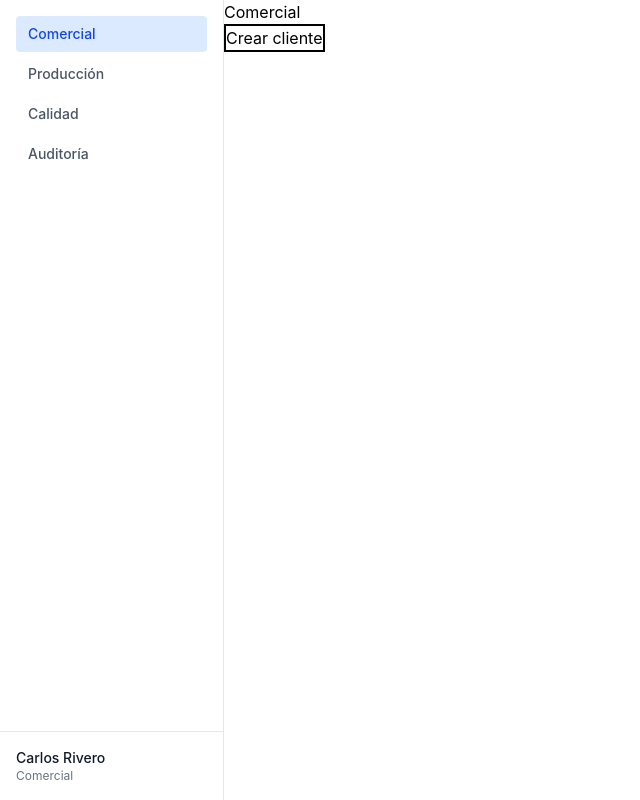
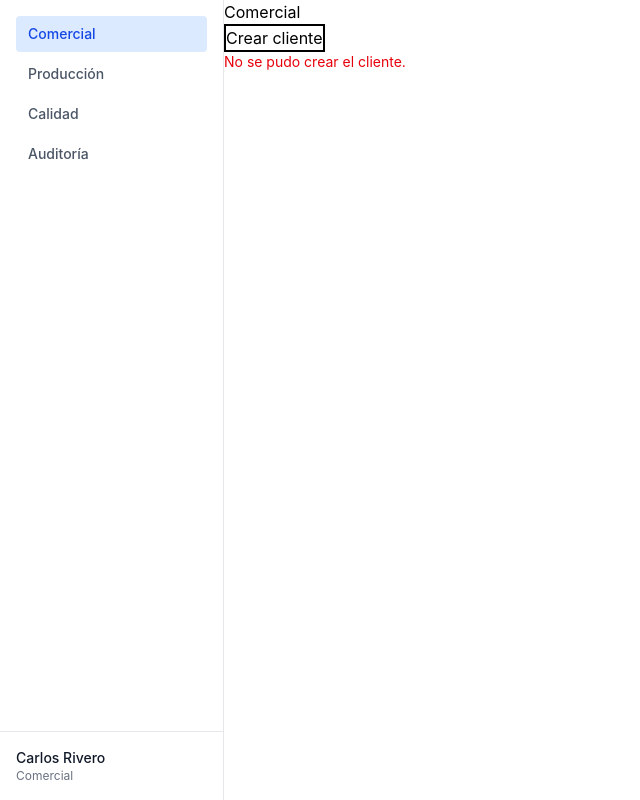
Before and after one commit to No-Country-simulation/S08-26-EQUIPO21-QualityTrack, a React (Vite) app in the folder apps/frontend/: page /commercial in a window 1280 px wide. Both pictures are taken after a click on the button "Crear cliente". Shown: the whole page, without its empty margins (0-640 px from the left). Built offline with nearby package versions, Linux system fonts and the light colour scheme; no server answers.

Commit message:
feat(commercial): use mutation for customer create (#62)
* feat(frontend): add React Query setup

* feat(commercial): use mutation for customer create

* test: ensure 'Crear cliente' button is enabled after successful customer creation

```diff
--- a/apps/frontend/package.json
+++ b/apps/frontend/package.json
@@ -14,6 +14,7 @@
   },
   "dependencies": {
     "@tailwindcss/vite": "^4.3.3",
+    "@tanstack/react-query": "^5.102.8",
     "axios": "^1.20.0",
     "react": "^19.2.8",
     "react-dom": "^19.2.8",
@@ -22,6 +23,7 @@
   },
   "devDependencies": {
     "@eslint/js": "^10.0.1",
+    "@tanstack/react-query-devtools": "^5.102.8",
     "@testing-library/jest-dom": "^7.0.1",
     "@testing-library/react": "^16.3.3",
     "@testing-library/user-event": "^14.6.7",
--- a/apps/frontend/src/app/api/index.ts
+++ b/apps/frontend/src/app/api/index.ts
@@ -1,2 +1,3 @@
 export { apiClient } from './client';
 export { endpoints } from './endpoints';
+export { queryKeys } from './query-keys';
--- /dev/null
+++ b/apps/frontend/src/app/api/query-keys.ts
@@ -0,0 +1,11 @@
+// Convención de query keys: un factory por entidad, jerárquico
+// (all -> list -> detail), así invalidar `customers.all` invalida
+// también cualquier `list`/`detail` derivado. Cada feature nueva agrega
+// su propia entrada acá en vez de escribir arrays de keys sueltos.
+export const queryKeys = {
+  customers: {
+    all: ['customers'] as const,
+    list: () => [...queryKeys.customers.all, 'list'] as const,
+    detail: (id: string) => [...queryKeys.customers.all, 'detail', id] as const,
+  },
+};
--- /dev/null
+++ b/apps/frontend/src/app/providers/QueryProvider.tsx
@@ -0,0 +1,14 @@
+import { QueryClientProvider } from '@tanstack/react-query';
+import { ReactQueryDevtools } from '@tanstack/react-query-devtools';
+import type { ReactNode } from 'react';
+
+import { queryClient } from './query-client';
+
+export function QueryProvider({ children }: { children: ReactNode }) {
+  return (
+    <QueryClientProvider client={queryClient}>
+      {children}
+      {import.meta.env.DEV && <ReactQueryDevtools initialIsOpen={false} />}
+    </QueryClientProvider>
+  );
+}
--- /dev/null
+++ b/apps/frontend/src/app/providers/index.ts
@@ -0,0 +1,2 @@
+export { QueryProvider } from './QueryProvider';
+export { queryClient } from './query-client';
--- /dev/null
+++ b/apps/frontend/src/app/providers/query-client.ts
@@ -0,0 +1,10 @@
+import { QueryClient } from '@tanstack/react-query';
+
+export const queryClient = new QueryClient({
+  defaultOptions: {
+    queries: {
+      staleTime: 60 * 1000,
+      retry: 1,
+    },
+  },
+});
--- a/apps/frontend/src/features/commercial/components/CustomerCreateExample.tsx
+++ b/apps/frontend/src/features/commercial/components/CustomerCreateExample.tsx
@@ -1,3 +1,6 @@
+import { useMutation, useQueryClient } from '@tanstack/react-query';
+
+import { queryKeys } from '@/app/api';
 import { createCustomer } from '@/services/commercial';
 
 const customerExample = {
@@ -9,25 +12,27 @@ const customerExample = {
 };
 
 export function CustomerCreateExample() {
-  async function handleCreateCustomer() {
-    try {
-      const customer = await createCustomer(customerExample);
-
-      console.log('Cliente creado:', customer);
-    } catch (error) {
-      console.error(error);
-    }
-  }
+  const queryClient = useQueryClient();
+  const { mutate, isPending, isError } = useMutation({
+    mutationFn: createCustomer,
+    onSuccess: () => {
+      queryClient.invalidateQueries({ queryKey: queryKeys.customers.all });
+    },
+  });
 
   return (
     <section>
       <button
-        className="border-2 cursor-pointer"
+        className="border-2 cursor-pointer disabled:cursor-not-allowed disabled:opacity-50"
         type="button"
-        onClick={handleCreateCustomer}
+        disabled={isPending}
+        onClick={() => mutate(customerExample)}
       >
-        Crear cliente
+        {isPending ? 'Creando...' : 'Crear cliente'}
       </button>
+      {isError && (
+        <p className="text-sm text-red-600">No se pudo crear el cliente.</p>
+      )}
     </section>
   );
 }
--- a/apps/frontend/src/main.tsx
+++ b/apps/frontend/src/main.tsx
@@ -2,9 +2,12 @@ import { StrictMode } from 'react';
 import { createRoot } from 'react-dom/client';
 import App from './App.tsx';
 import './index.css';
+import { QueryProvider } from '@/app/providers';
 
 createRoot(document.getElementById('root')!).render(
   <StrictMode>
-    <App />
+    <QueryProvider>
+      <App />
+    </QueryProvider>
   </StrictMode>,
 );
--- /dev/null
+++ b/apps/frontend/src/test/query-client.ts
@@ -0,0 +1,12 @@
+import { QueryClient } from '@tanstack/react-query';
+
+// Sin retry: un test que verifica el estado de error de una mutation/query
+// no debería esperar los reintentos que sí tienen sentido en producción.
+export function createTestQueryClient() {
+  return new QueryClient({
+    defaultOptions: {
+      queries: { retry: false },
+      mutations: { retry: false },
+    },
+  });
+}
```
Also changed, not shown: 2 other files (tests, documents, lock files or other folders).
